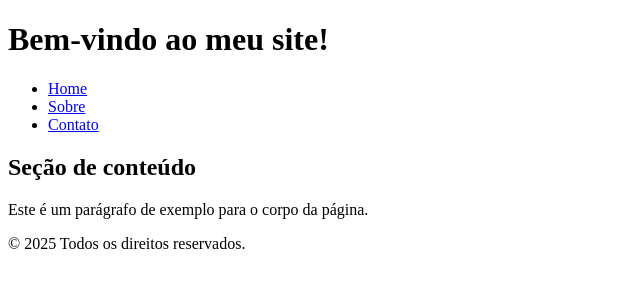
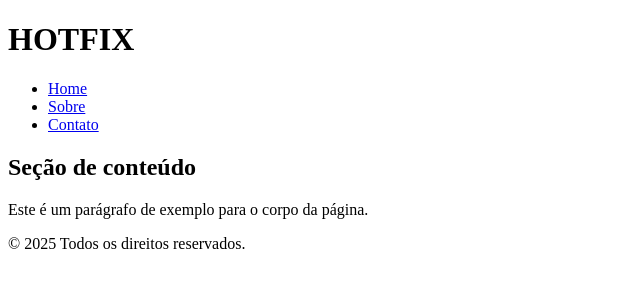
Before and after one commit to rodrigoherthel/demogitflow, a plain HTML site: page index.html in a window 1280 px wide. Shown: the whole page, without its empty margins (0-640 px from the left). Drawn offline with Linux system fonts and the light colour scheme.

Commit message:
correção

```diff
--- a/index.html
+++ b/index.html
@@ -7,7 +7,7 @@
 </head>
 <body>
     <header>
-        <h1>Bem-vindo ao meu site!</h1>
+        <h1>HOTFIX</h1>
     </header>
 
     <nav>
```
